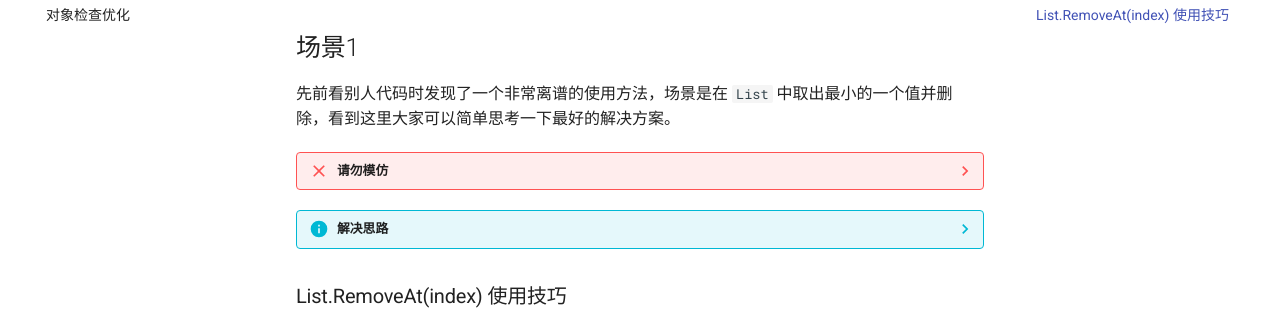
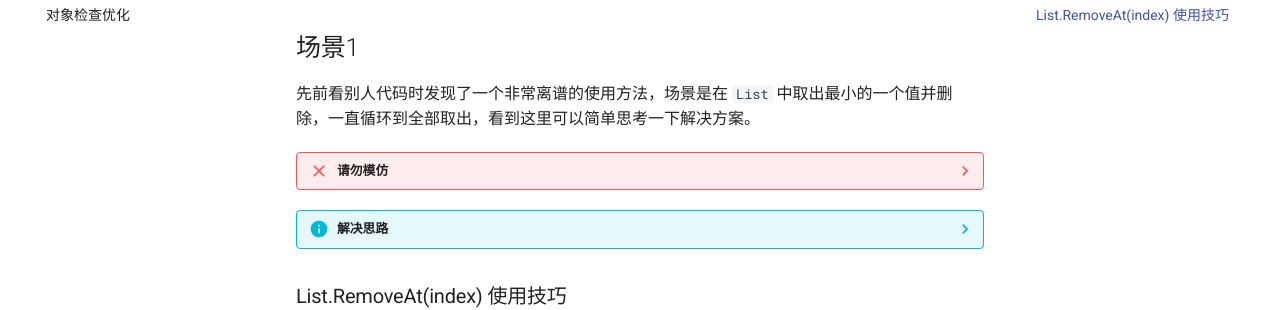
Before and after one commit to Junzzzz/study-docs, an MkDocs documentation site: the page built from docs/optimization/collection.md, in a window 1280 px wide and 1377 px high. Shown: the part 198-508 px from the top of the window. Built offline with MkDocs 1.6.1 and Material for MkDocs 9.7.7, drawn with Linux system fonts in a browser that asks for light colours; some of the changed lines change nothing that is shown.

Commit message:
章节修改

````diff
--- a/docs/optimization/collection.md
+++ b/docs/optimization/collection.md
@@ -2,7 +2,7 @@
 
 ## 场景1
 
-先前看别人代码时发现了一个非常离谱的使用方法，场景是在 `List` 中取出最小的一个值并删除，看到这里大家可以简单思考一下最好的解决方案。
+先前看别人代码时发现了一个非常离谱的使用方法，场景是在 `List` 中取出最小的一个值并删除，一直循环到全部取出，看到这里可以简单思考一下解决方案。
 
 ??? failure "请勿模仿"
 
@@ -14,11 +14,11 @@
     list.RemoveAt(0);
     ```
 
+    时间复杂度 O(NlogN)
+
 ??? info "解决思路"
 
-    想必看到上面排序的时候就感觉非常离谱了吧，怎么想都不会直接将整个集合排序吧。
-
-    解决方法自然是类似于选择排序，用临时变量记录最小值和位置，再删除该项就行。
+    类似于选择排序，用临时变量记录最小值和位置，再删除该项就行，时间复杂度为O(N)
 
 ### List.RemoveAt(index) 使用技巧
 
````
